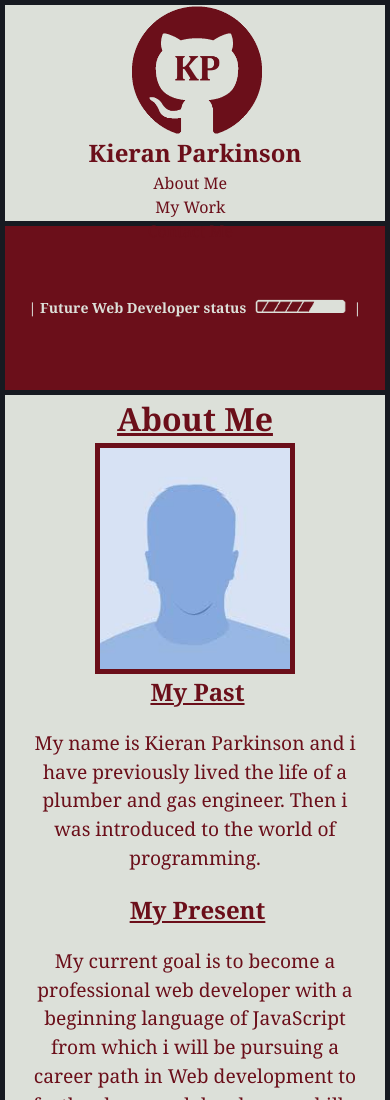
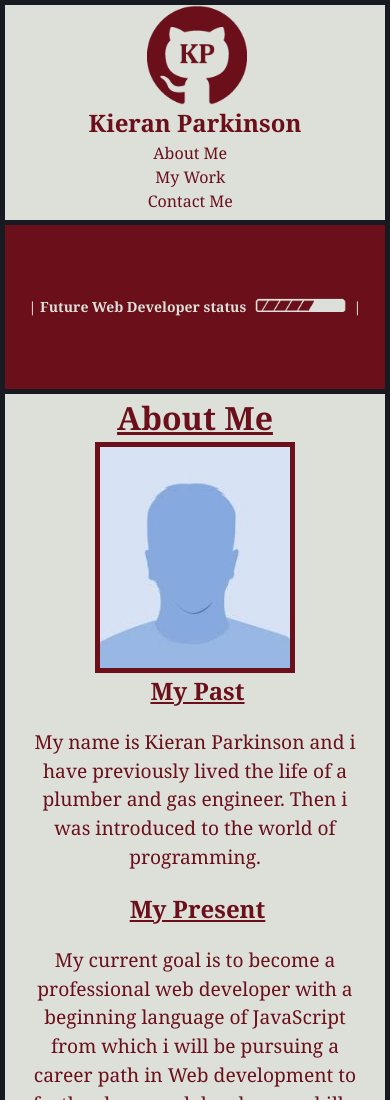
Before and after one commit to BritishCryptoGuy/Bootcamp-Challenge-2-Portfolio, a plain HTML site: page index.html in a window 390 px wide. Shown: the top 1100 px of the page. Drawn offline with Linux system fonts and the light colour scheme.

Commit message:
fixed another ui height issue

```diff
--- a/css/style.css
+++ b/css/style.css
@@ -214,8 +214,7 @@ section p {
   flex-direction: column;
   align-items: center;
   font-size: large;
-  min-height: 25%;
-  height: 25;
+  height: 400px;
   justify-content: center;
   border-top: var(--myBlack) solid 10px;
 }
@@ -311,14 +310,15 @@ section p {
   }
   /* Header media 450px*/
   header {
-    min-height: auto;
-    height: auto;
+    min-height: 220px;
+    height: 220px;
     flex-direction: column;
     border: var(--myBlack) solid 5px;
+    padding-bottom: 45px;
   }
 
   #headerLogo {
-    height: 130px;
+    height: 100px;
     width: auto;
   }
 
```
